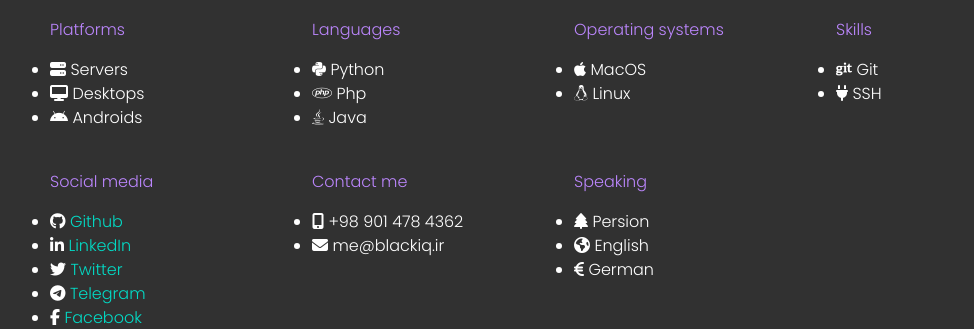
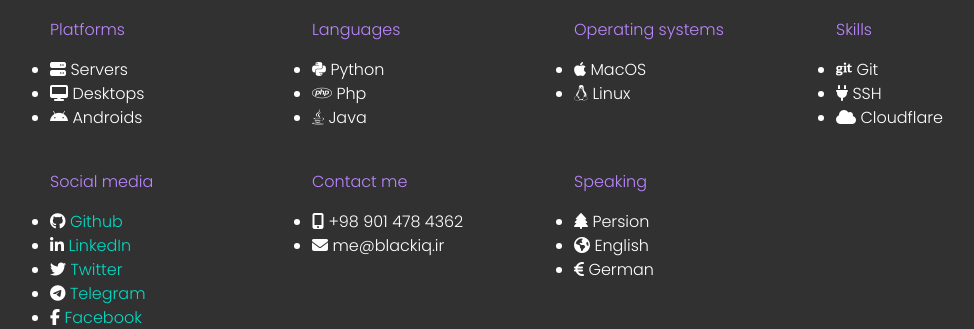
Before and after one commit to BlackIQ/BlackIQ.ir, a Flask app: page / in a window 1280 px wide. Shown: the part 292-621 px from the top of the page, without its empty margins (110-1084 px from the left). Run offline with Flask 2, Linux system fonts and the light colour scheme; some libraries are stand-ins or nearby versions.

Commit message:
Added cloudflare

```diff
--- a/app/templates/index.html
+++ b/app/templates/index.html
@@ -73,6 +73,7 @@
                     <p class="purple">Skills</p>
                     <li><i class="fa fa-git"></i> Git</li>
                     <li><i class="fa fa-plug"></i> SSH</li>
+                    <li><i class="fa fa-cloud"></i> Cloudflare</li>
                 </ul>
                 <br>
             </div>
```
